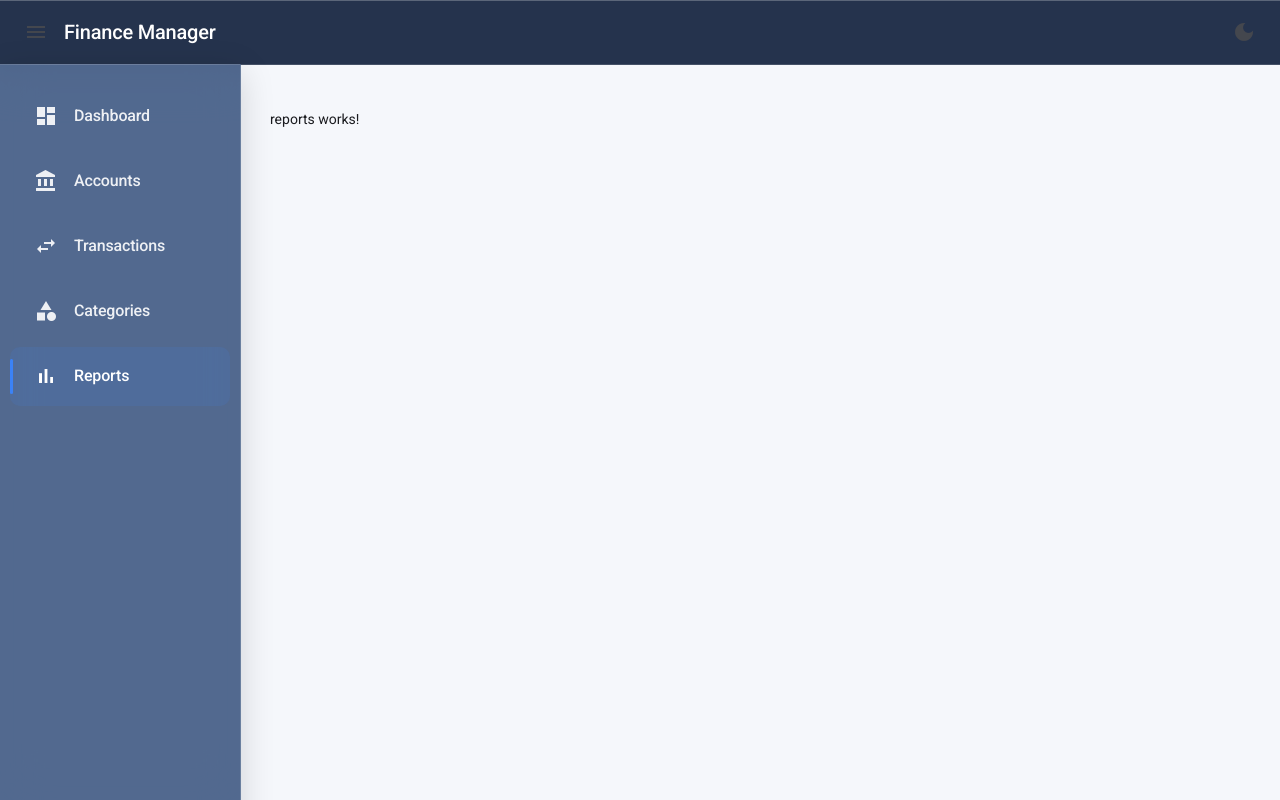
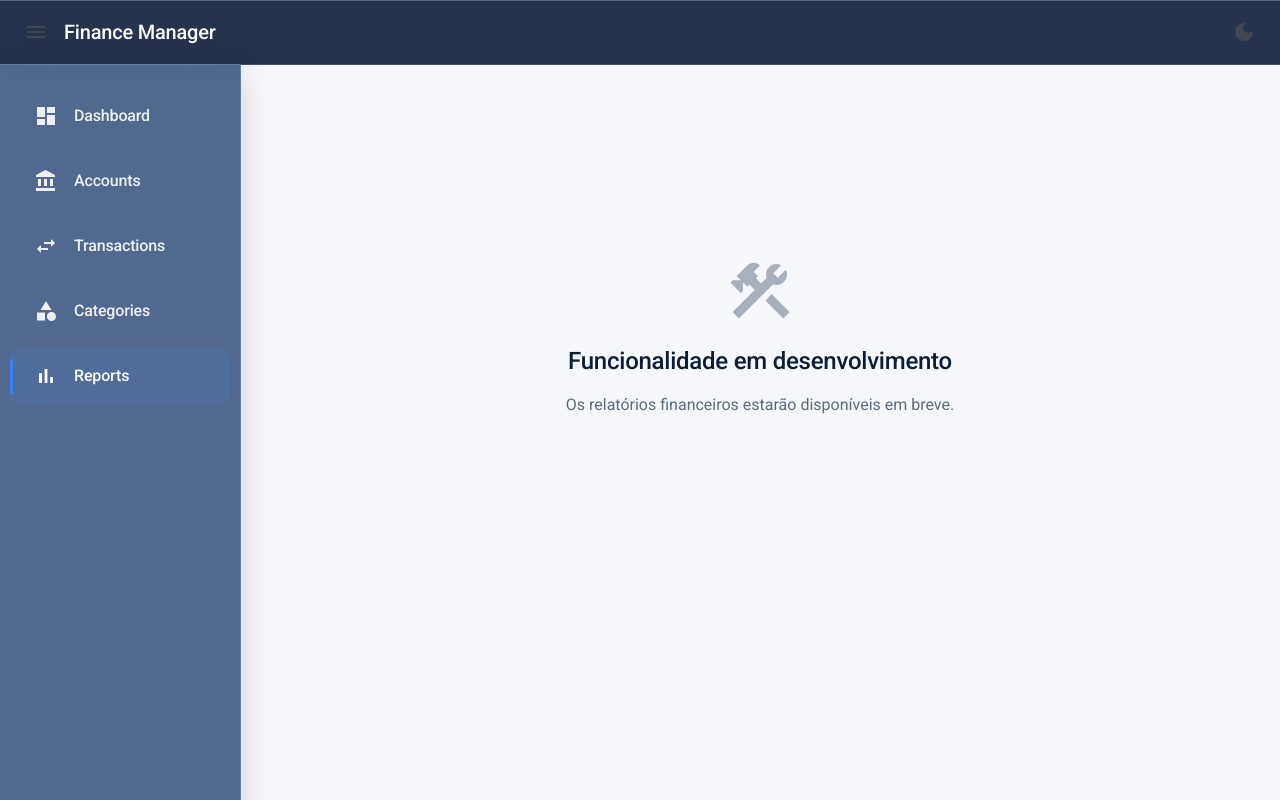
Before and after one commit to camilagksantos/personal-finance-manager, an Angular app in the folder frontend/: page /reports in a window 1280 px wide. Built offline with nearby package versions, Linux system fonts and the light colour scheme.

Commit message:
feat(frontend): add reports maintenance placeholder page

```diff
--- a/frontend/src/app/features/reports/reports.html
+++ b/frontend/src/app/features/reports/reports.html
@@ -1 +1,5 @@
-<p>reports works!</p>
+<div class="reports-maintenance">
+    <mat-icon>construction</mat-icon>
+    <h1>Funcionalidade em desenvolvimento</h1>
+    <p>Os relatórios financeiros estarão disponíveis em breve.</p>
+</div>
--- a/frontend/src/app/features/reports/reports.scss
+++ b/frontend/src/app/features/reports/reports.scss
@@ -0,0 +1,31 @@
+.reports-maintenance {
+    display: flex;
+    flex-direction: column;
+    align-items: center;
+    justify-content: center;
+    height: 60vh;
+    gap: var(--finance-spacing-lg);
+    text-align: center;
+
+    mat-icon {
+        font-size: 72px;
+        width: 72px;
+        height: 72px;
+        color: var(--finance-text-muted);
+        opacity: 0.5;
+    }
+
+    h1 {
+        font-size: var(--finance-font-xl);
+        font-weight: var(--finance-weight-medium);
+        color: var(--finance-text);
+        margin: 0;
+        letter-spacing: var(--finance-letter-spacing);
+    }
+
+    p {
+        color: var(--finance-text-muted);
+        font-size: var(--finance-font-md);
+        margin: 0;
+    }
+}
--- a/frontend/src/app/features/reports/reports.ts
+++ b/frontend/src/app/features/reports/reports.ts
@@ -1,8 +1,11 @@
 import { Component } from '@angular/core';
+import { MatIconModule } from '@angular/material/icon';
 
 @Component({
   selector: 'app-reports',
-  imports: [],
+  imports: [
+    MatIconModule
+  ],
   templateUrl: './reports.html',
   styleUrl: './reports.scss',
 })
```
